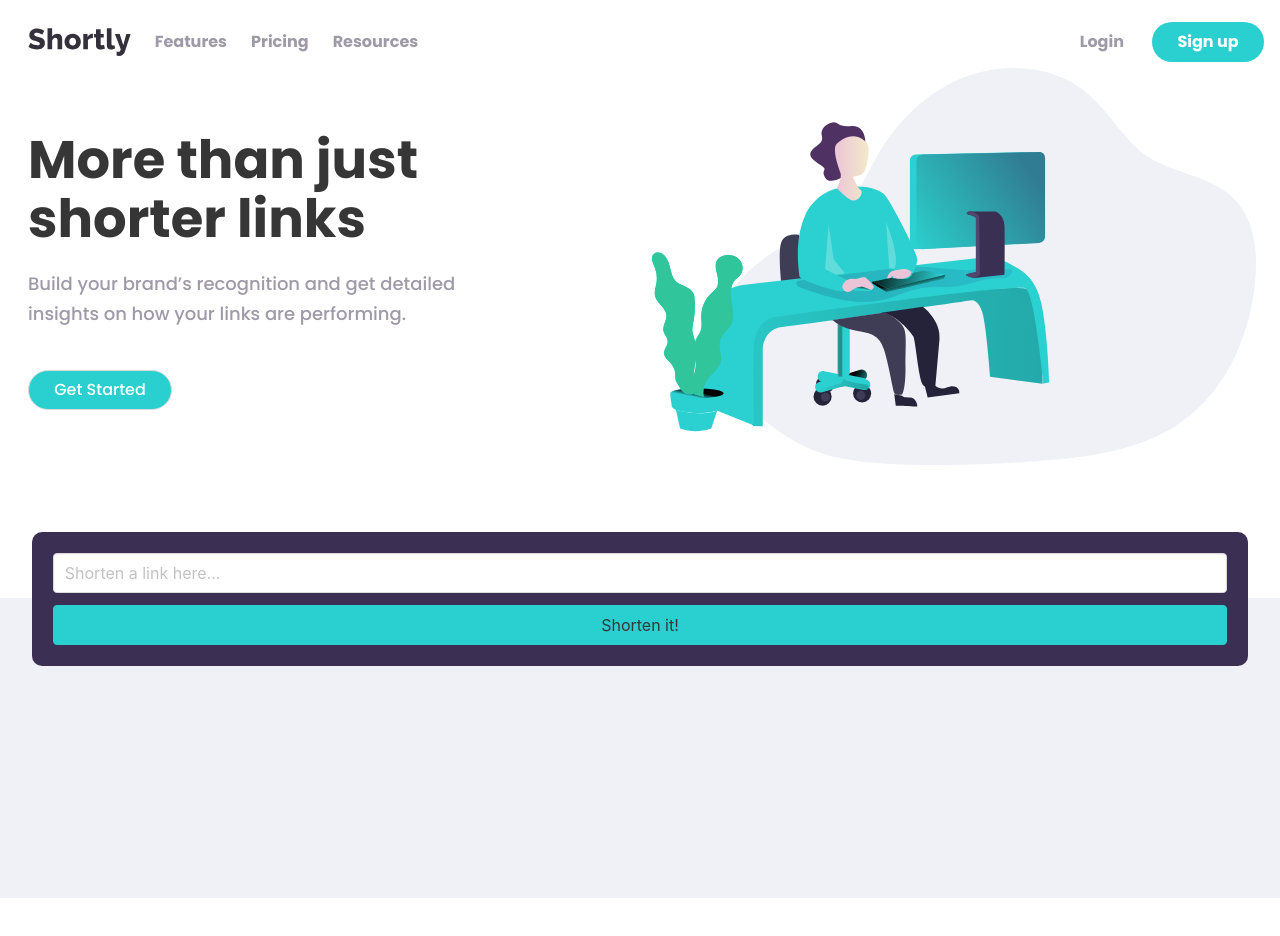
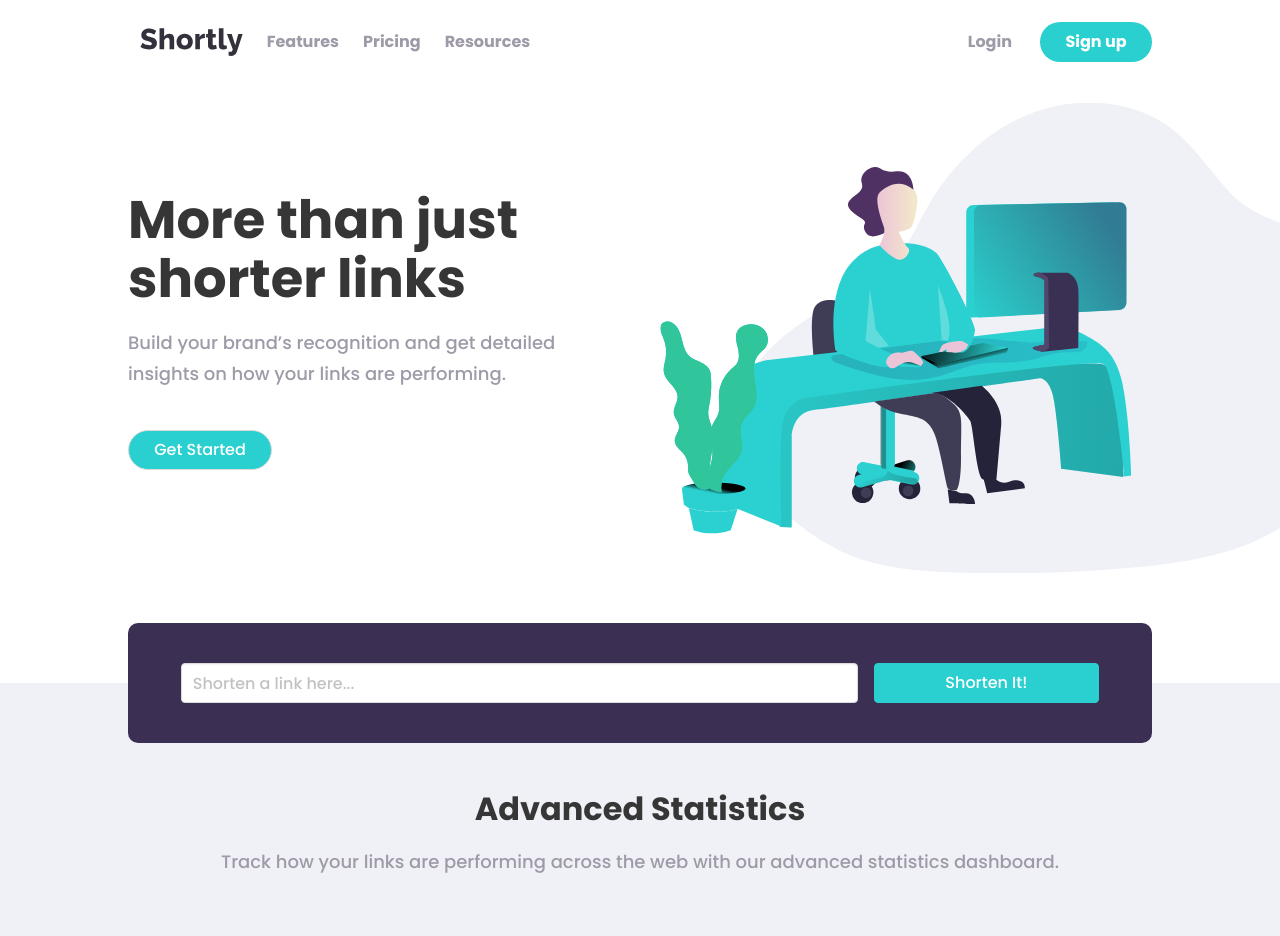
Before and after one commit to awexli/url-shortener, a Vue app: page / in a window 1280 px wide. Shown: the top 936 px of the page. Before the commit the page ends 898 px from the top, so only its background shows below. Built offline with nearby package versions, Linux system fonts and the light colour scheme.

Commit message:
fix get started image positioning

```diff
--- a/src/App.vue
+++ b/src/App.vue
@@ -13,7 +13,7 @@ import StatsSection from './components/StatsSection.vue';
 
 export default {
   name: 'App',
-    components: {
+  components: {
     NavBar,
     GetStarted,
     StatsSection,
@@ -21,7 +21,9 @@ export default {
 };
 </script>
 
-<style>
+<style lang="scss">
+@import './styles/style-guide.scss';
+
 #app {
   font-family: 'Poppins', sans-serif;
   -webkit-font-smoothing: antialiased;
@@ -31,4 +33,30 @@ export default {
   max-width: 1440px;
   margin: auto;
 }
+
+body,
+button,
+input,
+select,
+textarea {
+  font-family: 'Poppins', sans-serif;
+}
+
+.subtitle {
+  color: $gray-violet;
+  padding: 1rem 1rem;
+  font-size: 16px;
+
+  @media screen and (min-width: 375px) {
+    font-size: 18px;
+  }
+
+  @media screen and (min-width: 1024px) {
+    line-height: 1.7;
+  }
+}
+
+.columns {
+  margin: 0;
+}
 </style>
--- a/src/components/GetStarted.vue
+++ b/src/components/GetStarted.vue
@@ -15,7 +15,7 @@
         Build your brand’s recognition and get detailed insights on how your
         links are performing.
       </p>
-      <a href="#" class="get-started__button button">Get Started</a>
+      <a class="get-started__button button">Get Started</a>
     </div>
   </div>
 </template>
@@ -28,44 +28,51 @@ export default {
 
 <style scoped lang="scss">
 @import '../styles/style-guide.scss';
-
 .get-started {
   display: grid;
   grid-template-areas: 'right' 'left';
-  padding: 0 1.5em;
+
+  @media screen and (min-width: 768px) {
+    grid-template-areas: 'left right';
+    grid-template-columns: 1fr 1.3fr;
+    margin: 0 0 0 10%;
+  }
 
   @media screen and (min-width: 1024px) {
-    grid-template-areas: 'left right';
-    grid-template-columns: 1fr 1fr;
-  }
-
-  &__image {
-    // margin-left: 5em;
-    // margin-top: 2.5em;
-    // margin-bottom: 2.5em;
-    // transform: scale(1.3);
-    padding-left: 10px;
-
-    @media screen and (min-width: 1024px) {
-      padding-left: 0;
-    }
+    margin: 0 0 0 10%;
   }
 
   &__left {
+    grid-area: left;
     padding: 0.75rem 1rem;
     display: flex;
     flex-direction: column;
     align-items: center;
-    grid-area: left;
 
-    @media screen and (min-width: 1024px) {
+    @media screen and (min-width: 768px) {
       justify-content: center;
       align-items: flex-start;
+      padding: 0.75rem 0;
     }
   }
 
   &__right {
     grid-area: right;
+    overflow: hidden;
+    padding: 0;
+  }
+
+  &__image {
+    margin-left: 5em;
+    margin-top: 2.5em;
+    margin-bottom: 3.5em;
+    transform: scale(1.3);
+
+    @media screen and (min-width: 768px) {
+      transform: scale(1.1);
+      margin-left: 4em;
+      margin-bottom: 1em;
+    }
   }
 
   &__title {
@@ -75,9 +82,12 @@ export default {
       font-size: 2.5rem;
     }
 
+    @media screen and (min-width: 768px) {
+      text-align: start;
+    }
+
     @media screen and (min-width: 1024px) {
       font-size: 3.3rem;
-      text-align: start;
     }
 
     @media screen and (min-width: 1440px) {
@@ -86,18 +96,12 @@ export default {
   }
 
   &__subtitle {
-    color: $gray-violet;
-    padding: 1rem 1rem;
-    font-size: 16px;
-
-    @media screen and (min-width: 375px) {
-      font-size: 18px;
+    @media screen and (min-width: 768px) {
+      text-align: start;
+      padding: 1rem 0;
     }
 
     @media screen and (min-width: 1024px) {
-      text-align: start;
-      line-height: 1.7;
-      padding: 1rem 0;
       max-width: 480px;
     }
   }
--- a/src/components/LinkForm.vue
+++ b/src/components/LinkForm.vue
@@ -12,7 +12,7 @@
     <div class="link-form__field field">
       <div class="link-form__control control">
         <button class="link-form__button button">
-          Shorten it!
+          Shorten It!
         </button>
       </div>
     </div>
@@ -29,16 +29,30 @@ export default {
 @import '../styles/style-guide.scss';
 
 .link-form {
-  margin: 3em 2em;
+  margin: 3em 10%;
   padding: 1.3em;
   border-radius: 10px;
   background-color: $dark-violet;
   position: relative;
 
+  @media screen and (min-width: 1024px) {
+    display: grid;
+    grid-template-columns: 3fr 1fr;
+    grid-column-gap: 1em;
+    padding: 2.5rem 3.3rem;
+  }
+
   &__button {
     width: 100%;
     background-color: $cyan;
     border-color: $cyan;
+    color: white;
+  }
+
+  .field:not(:last-child) {
+    @media screen and (min-width: 1024px) {
+      margin-bottom: 0;
+    }
   }
 }
 </style>
--- a/src/components/NavBar.vue
+++ b/src/components/NavBar.vue
@@ -2,7 +2,7 @@
   <nav class="navbar" role="navigation" aria-label="main navigation">
     <div class="navbar-brand">
       <!-- Logo -->
-      <a href="#" class="navbar-item">
+      <a class="navbar-item">
         <img alt="Vue logo" src="../assets/images/logo.svg" />
       </a>
 
@@ -63,25 +63,27 @@ $item-percentage: 80%;
 
 .navbar {
   padding: 1em 1em 0 1em;
-  //border: 1px solid red;
-  &-brand {
-    align-items: center;
+
+  @media screen and (min-width: 768px) {
+    margin: 0 10%;
+    padding: 1em 0;
   }
 
   &-menu {
-    position: relative;
     @media screen and (max-width: 1023px) {
       background-color: $dark-violet;
       border-radius: 10px;
-      width: 95%;
+      width: 92%;
       margin: auto;
     }
   }
 
   &-menu.is-active {
-    // @media screen and (max-width: 1023px) {
-    //   position: absolute;
-    // }
+    @media screen and (min-width: 375px) and (max-width: 1023px) {
+      position: absolute;
+      left: 0;
+      right: 0;
+    }
   }
 
   &-item {
--- a/src/components/StatsSection.vue
+++ b/src/components/StatsSection.vue
@@ -1,6 +1,13 @@
 <template>
   <div class="stats">
     <LinkForm />
+    <div class="stats__advanced container">
+      <h2 class="title">Advanced Statistics</h2>
+      <p class="subtitle">
+        Track how your links are performing across the web with our advanced
+        statistics dashboard.
+      </p>
+    </div>
   </div>
 </template>
 
@@ -30,6 +37,10 @@ export default {
     left: 0;
     top: 22%;
     z-index: -1;
+
+    @media screen and (min-width: 1024px) {
+      top: 20%;
+    }
   }
 }
 </style>
```
